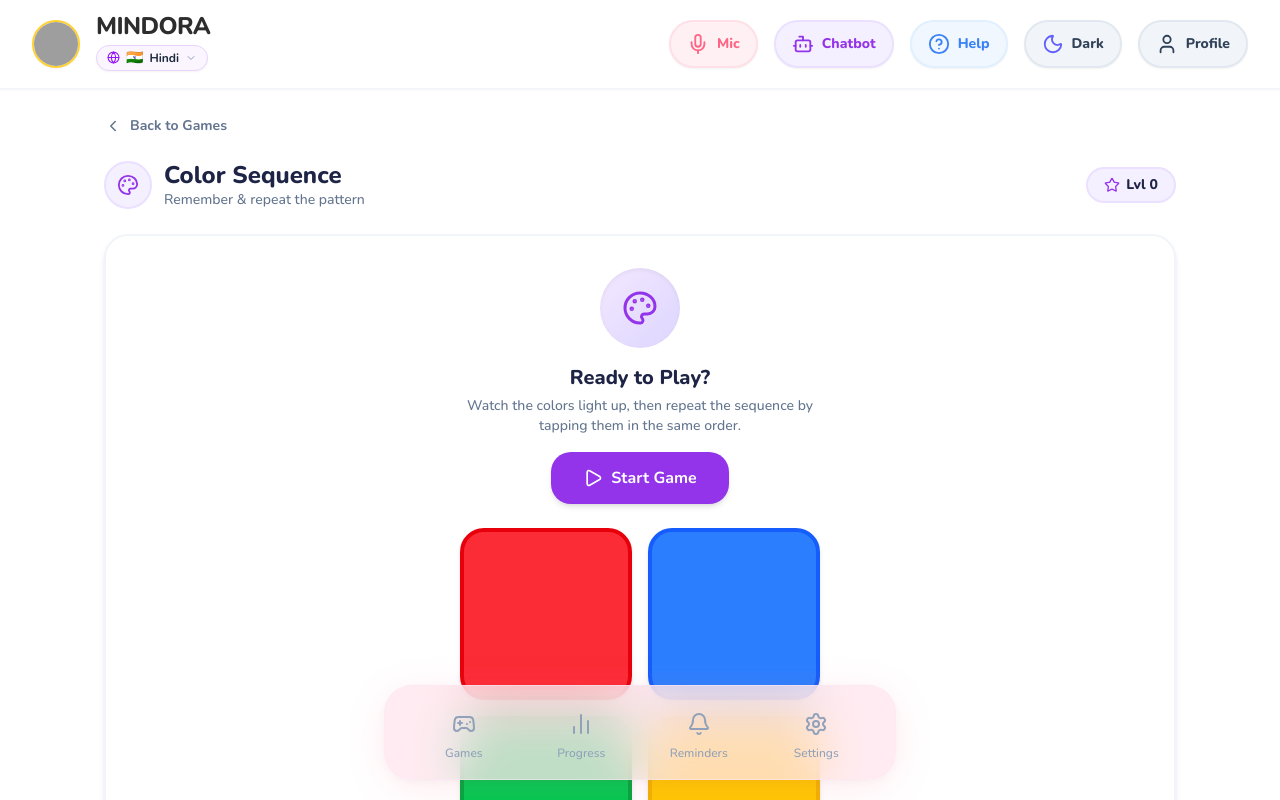
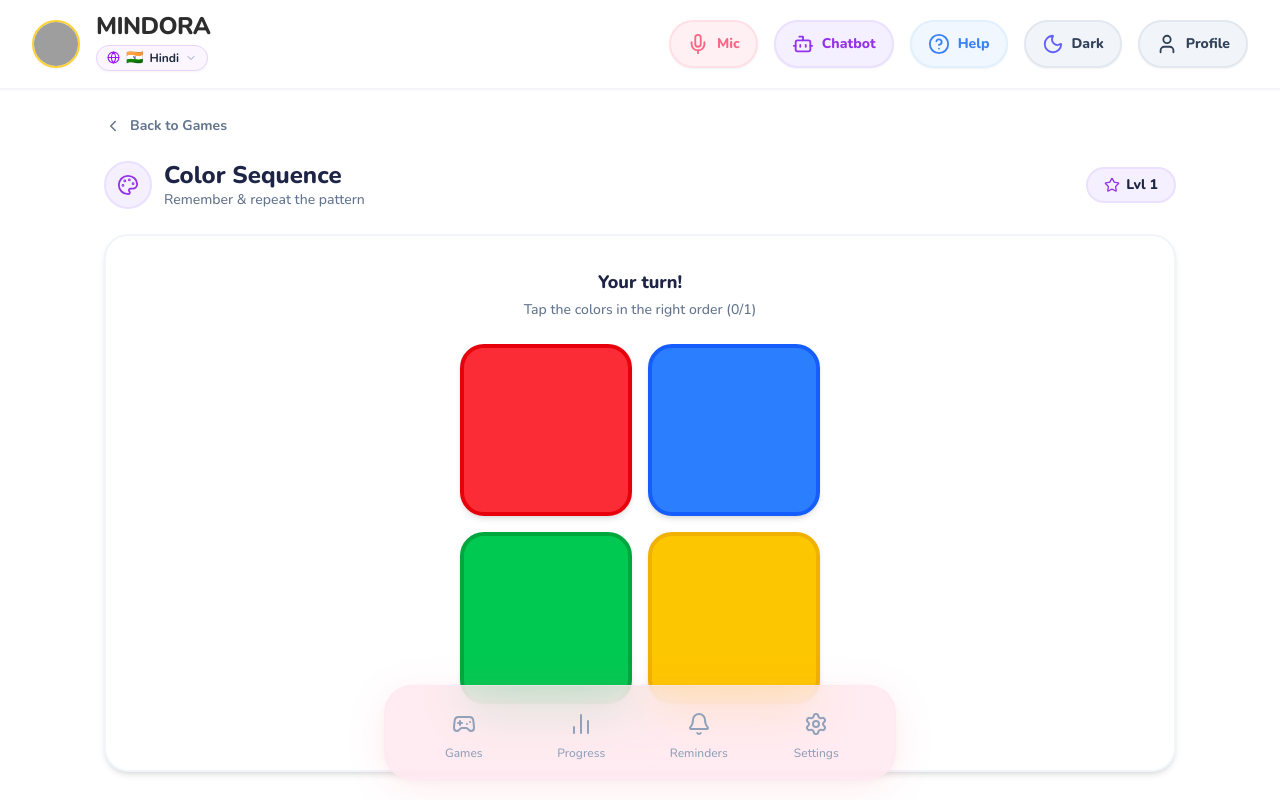
Before and after one commit to MINDORA-SIH/MINDORA, a React (Vite) app: page /color-sequence in a window 1280 px wide. Shown: the top 800 px of the page. Built offline with nearby package versions, Linux system fonts and the light colour scheme; grey boxes are pictures that could not be loaded; the HTML template or start-up script is replaced by a standard one.

Commit message:
fixed size

```diff
--- a/src/pages/ColorSequence.tsx
+++ b/src/pages/ColorSequence.tsx
@@ -1,5 +1,5 @@
 import { useState, useEffect, useCallback, useRef } from "react";
-import { Palette, ChevronLeft, RotateCcw, Star, Trophy, Heart, Play, Volume2 } from "lucide-react";
+import { Palette, ChevronLeft, RotateCcw, Star, Trophy, Heart, Volume2 } from "lucide-react";
 import { useNavigate } from "react-router";
 
 const COLORS = [
@@ -28,6 +28,14 @@ export function ColorSequence() {
     return () => {
       if (timeoutRef.current) clearTimeout(timeoutRef.current);
     };
+  }, []);
+
+  // Auto-start game on mount
+  useEffect(() => {
+    if (gameState === "idle") {
+      startGame();
+    }
+    // eslint-disable-next-line react-hooks/exhaustive-deps
   }, []);
 
   const playSequence = useCallback((sequence: string[]) => {
@@ -235,26 +243,7 @@ export function ColorSequence() {
       <div className="bg-white border-2 border-slate-100 rounded-3xl shadow-md p-5 sm:p-6 md:p-8">
         {/* Status Message */}
         <div className="text-center mb-6">
-          {gameState === "idle" && (
-            <div className="space-y-4">
-              <div className="w-20 h-20 mx-auto rounded-full bg-gradient-to-br from-purple-100 to-violet-200 flex items-center justify-center shadow-inner">
-                <Palette size={36} className="text-[#9333EA]" />
-              </div>
-              <div>
-                <h3 className="text-lg sm:text-xl font-extrabold text-[#1E2445]">Ready to Play?</h3>
-                <p className="text-sm text-slate-500 font-medium mt-1 max-w-sm mx-auto">
-                  Watch the colors light up, then repeat the sequence by tapping them in the same order.
-                </p>
-              </div>
-              <button
-                onClick={startGame}
-                className="mx-auto px-8 py-3.5 bg-[#9333EA] text-white font-bold rounded-xl hover:bg-[#7928CA] transition-all shadow-md cursor-pointer flex items-center gap-2 min-h-[48px] text-base"
-              >
-                <Play size={20} />
-                Start Game
-              </button>
-            </div>
-          )}
+
           {gameState === "showing" && (
             <div className="space-y-2">
               <div className="flex items-center justify-center gap-2">
```
